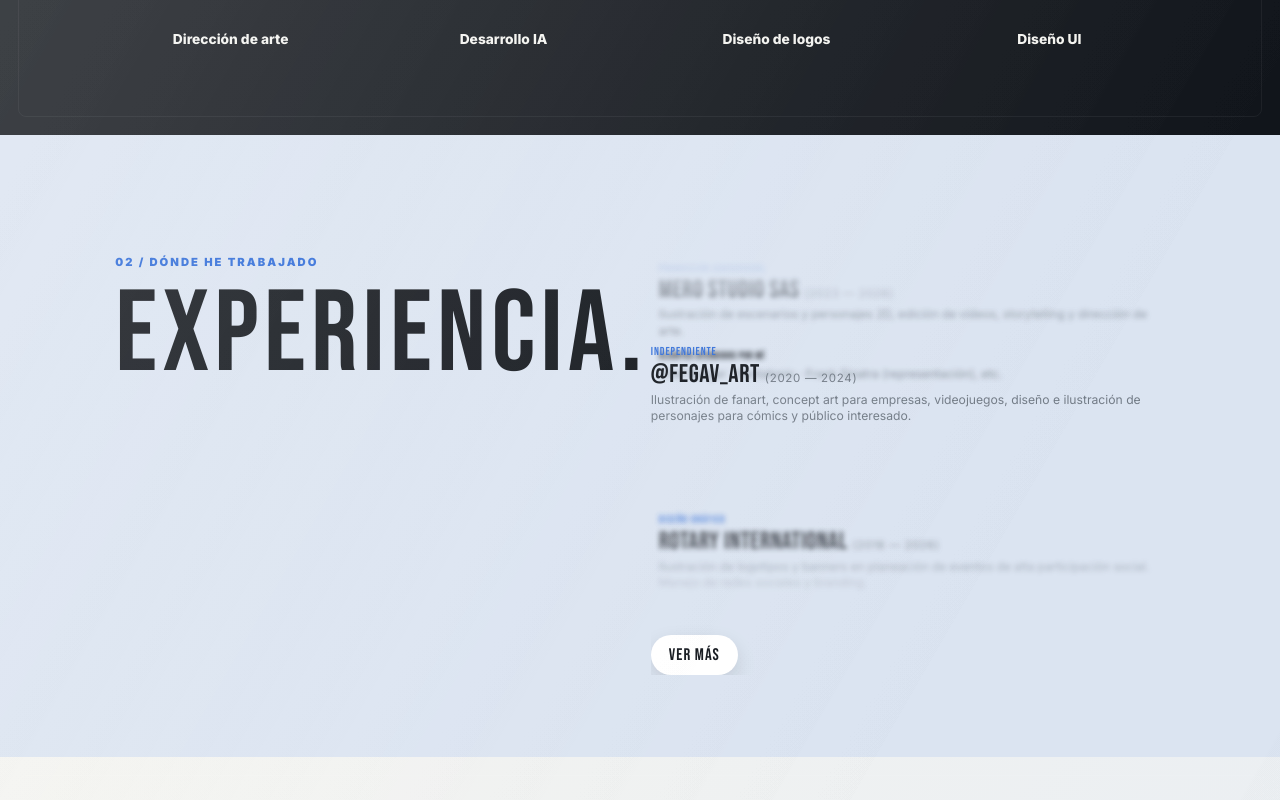
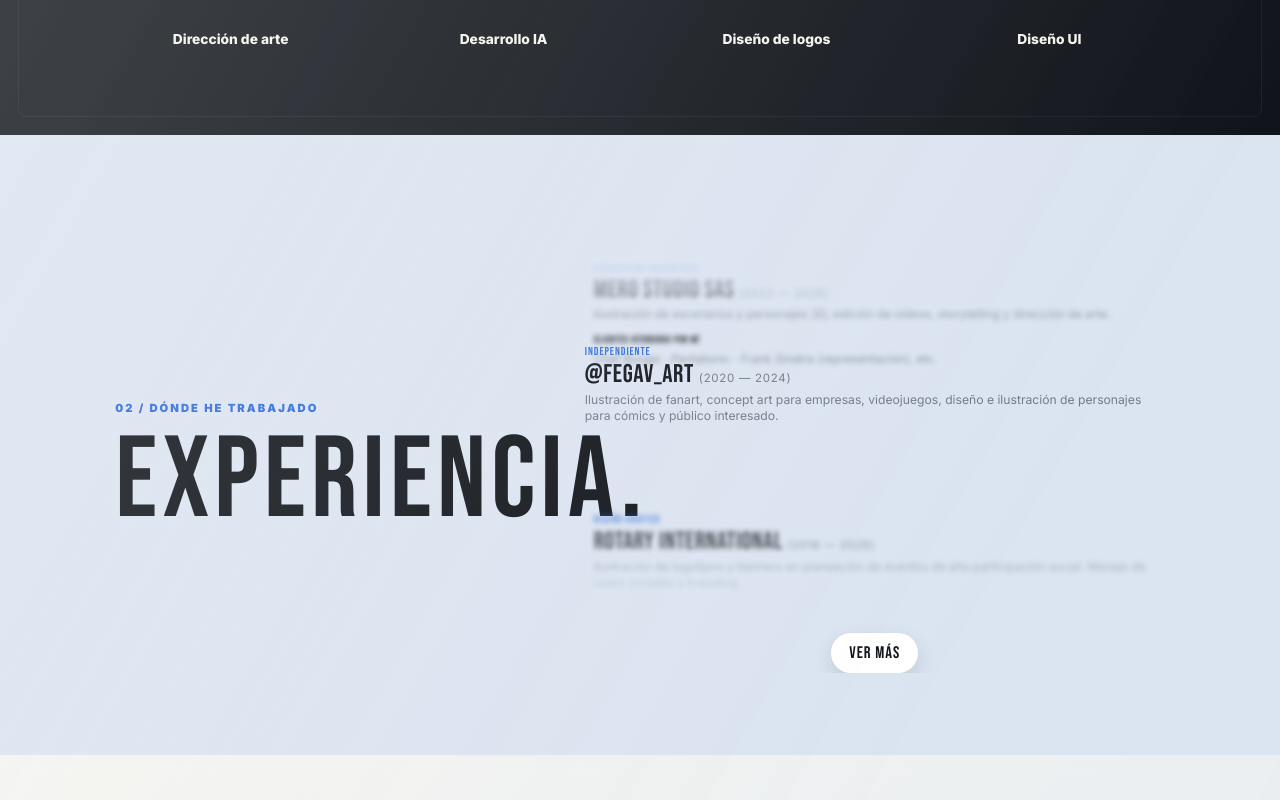
Before and after one commit to FelipeGaviria/Tubio, a Next.js app: page /portafolio in a window 1280 px wide. Shown: the part 1820-2620 px from the top of the page. Built offline with nearby package versions, Linux system fonts and the light colour scheme; no server answers.

Commit message:
Mejoras 11

```diff
--- a/app/globals.css
+++ b/app/globals.css
@@ -1554,3 +1554,9 @@ html[data-portfolio-theme="night"] .raw-experience-more { color: #11151b; }
 .raw-reels { border-top: 4px solid #b68736; box-shadow: inset 0 3px 18px rgba(245,206,121,.22); }
 .raw-scroll-indicator { display: none; }html { scrollbar-width: thin; scrollbar-color: #fff transparent; }body::-webkit-scrollbar { display: block; width: 7px; height: 7px; background: transparent; }body::-webkit-scrollbar-track { background: transparent; }body::-webkit-scrollbar-thumb { border: 0; border-radius: 999px; background: #fff; box-shadow: 0 0 7px rgba(0,0,0,.35); mix-blend-mode: difference; }html[data-portfolio-theme="night"] { scrollbar-color: #fff transparent; }
 @media (max-width: 800px) { .raw-hero-actions { right: -10px; }.raw-experience-rotor { height: 330px; padding-block: 72px; }.raw-experience-ghost-before { top: -16px; }.raw-experience-ghost-after { bottom: -16px; }.raw-intro-creative { padding-block: 68px; }.raw-tools { padding-top: 72px; padding-bottom: 44px; } }
+
+/* Composición editorial de experiencia e ilustración. */
+.raw-experience { display: grid; grid-template-columns: minmax(240px, .65fr) minmax(0, 1.35fr); align-items: center; column-gap: clamp(42px, 7vw, 110px); }.raw-experience > .raw-experience-heading { grid-column: 1; grid-row: 1; align-self: center; }.raw-experience-heading h2, .raw-experience-heading .raw-label { text-align: left; }.raw-experience-carousel { grid-column: 2; grid-row: 1; width: 100%; margin: 0; }.raw-experience-more { display: flex; width: fit-content; margin: 24px auto 0; justify-content: center; }
+.raw-hero-actions { right: -92px; }
+.raw-illustrations-intro { padding-top: 88px; padding-bottom: 62px; }.raw-shift-group { margin-top: 58px; }.raw-shift-hero { aspect-ratio: 16 / 10.5; }.raw-shift-expansions { margin-top: 14px; }.raw-shift-expansions .raw-illustration-trigger { aspect-ratio: 16 / 10.5; }.raw-shift-hero img, .raw-shift-expansions .raw-illustration-trigger img { object-fit: contain; background: #151515; }
+@media (max-width: 800px) { .raw-experience { display: block; }.raw-experience > .raw-experience-heading { display: block; }.raw-experience-carousel { margin-top: 36px; }.raw-experience-heading h2, .raw-experience-heading .raw-label { text-align: left; }.raw-hero-actions { right: -24px; }.raw-illustrations-intro { padding-top: 68px; padding-bottom: 48px; }.raw-shift-group { margin-top: 42px; }.raw-shift-hero, .raw-shift-expansions .raw-illustration-trigger { aspect-ratio: 16 / 11; } }
```
